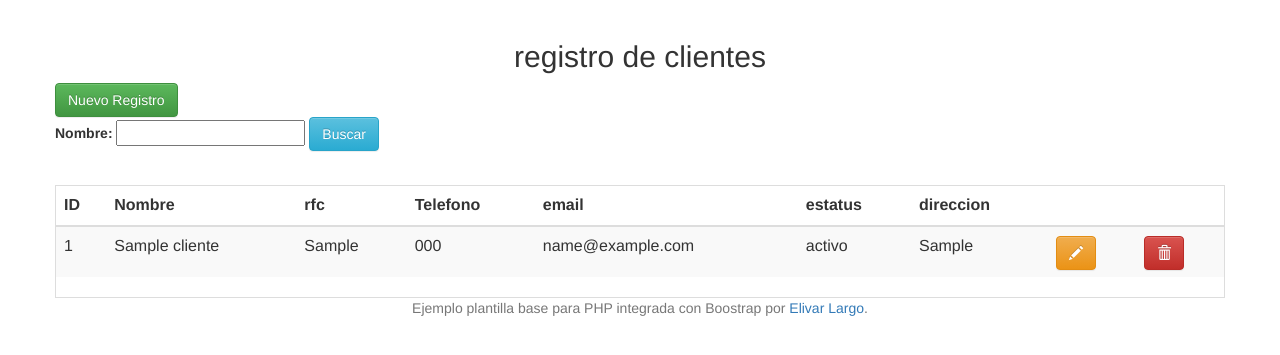
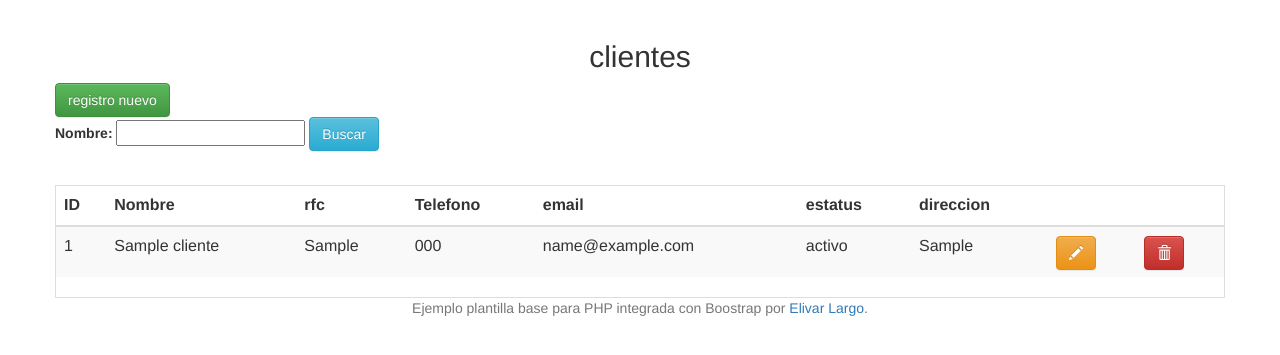
Before and after one commit to arnulfo1920/crud, a PHP site: page /plantilla-base/ in a window 1280 px wide. Shown: the part 52-407 px from the top of the page. Run offline with PHP 8.4, Linux system fonts and the light colour scheme; tables that the repository leaves empty or names only in its code hold one stand-in row (values such as "Sample post"); some libraries are stand-ins or nearby versions.

Commit message:
cambien el titulo

```diff
--- a/index.php
+++ b/index.php
@@ -45,11 +45,11 @@
 
 		<div class="container">
 			<div class="row">
-				<h2 style="text-align:center">registro de clientes</h2>
+				<h2 style="text-align:center">clientes</h2>
 			</div>
 
 			<div class="row">
-				<a href="nuevo.php" class="btn btn-success">Nuevo Registro</a>
+				<a href="nuevo.php" class="btn btn-success">registro nuevo</a>
 
 				<form action="<?php $_SERVER['PHP_SELF']; ?>" method="POST">
 					<b>Nombre: </b><input type="text" id="campo" name="campo" />
```
